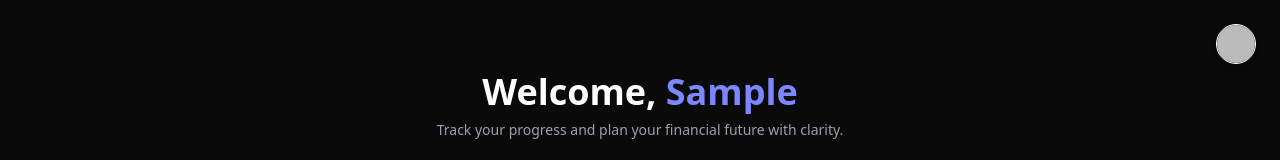
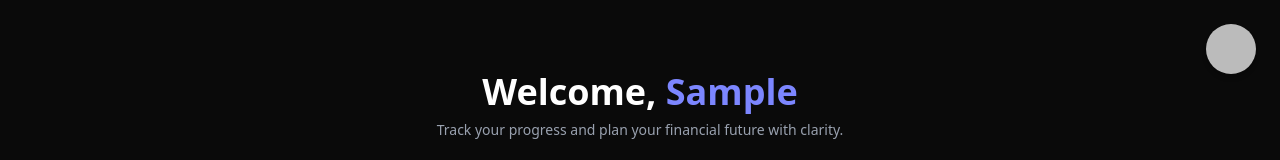
Before and after one commit to tyleroneil72/nest, a Next.js app: page /dashboard in a window 1280 px wide. Shown: the top 160 px of the page. Built offline with nearby package versions, Linux system fonts and the light colour scheme; no server answers; sample sign-in values are in the browser's storage.

Commit message:
feature: edit photo styling

```diff
--- a/src/app/(dashboard)/dashboard/DropdownMenu.tsx
+++ b/src/app/(dashboard)/dashboard/DropdownMenu.tsx
@@ -29,9 +29,9 @@ export default function DropdownMenu({ image }: { image: string }) {
           <Image
             src={image || '/placeholder-avatar.png'}
             alt='Profile'
-            width={40}
-            height={40}
-            className='rounded-full border border-white shadow-md'
+            width={50}
+            height={50}
+            className='rounded-full shadow-md'
           />
         </button>
 
```
